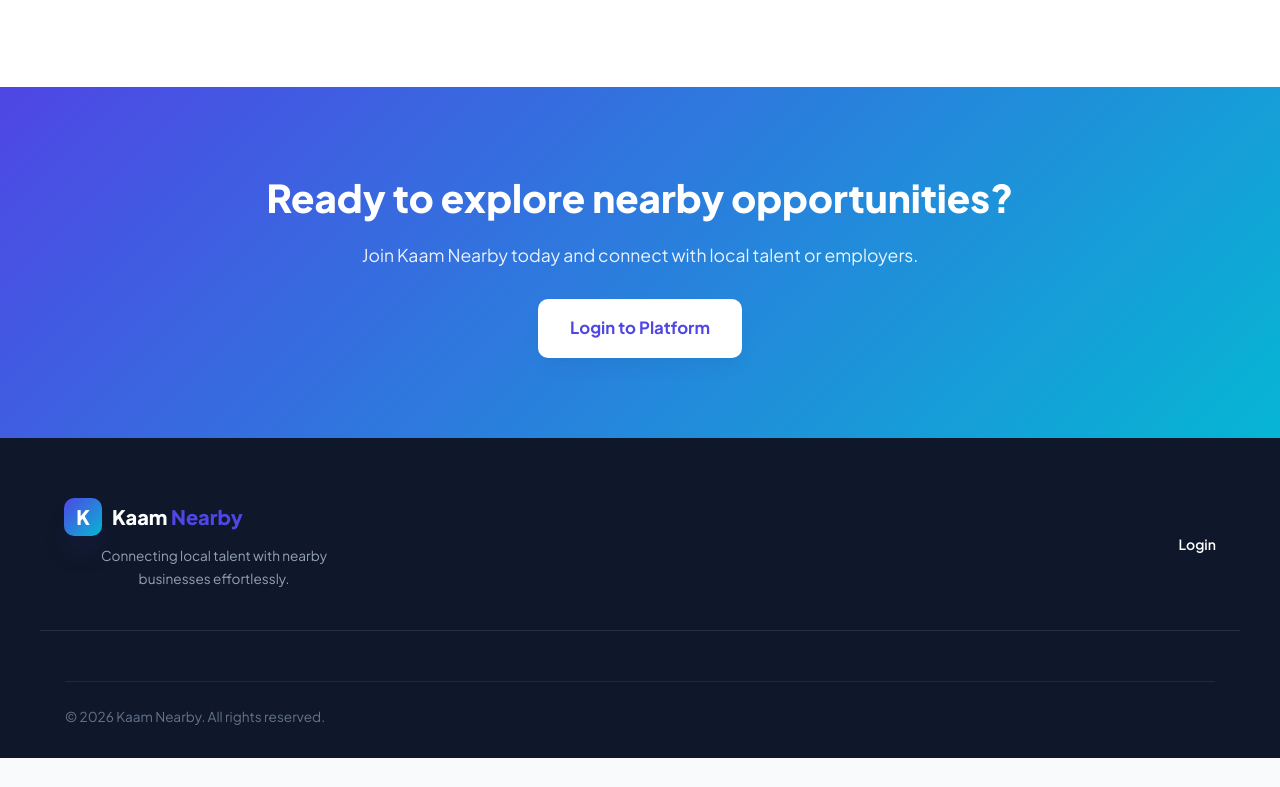
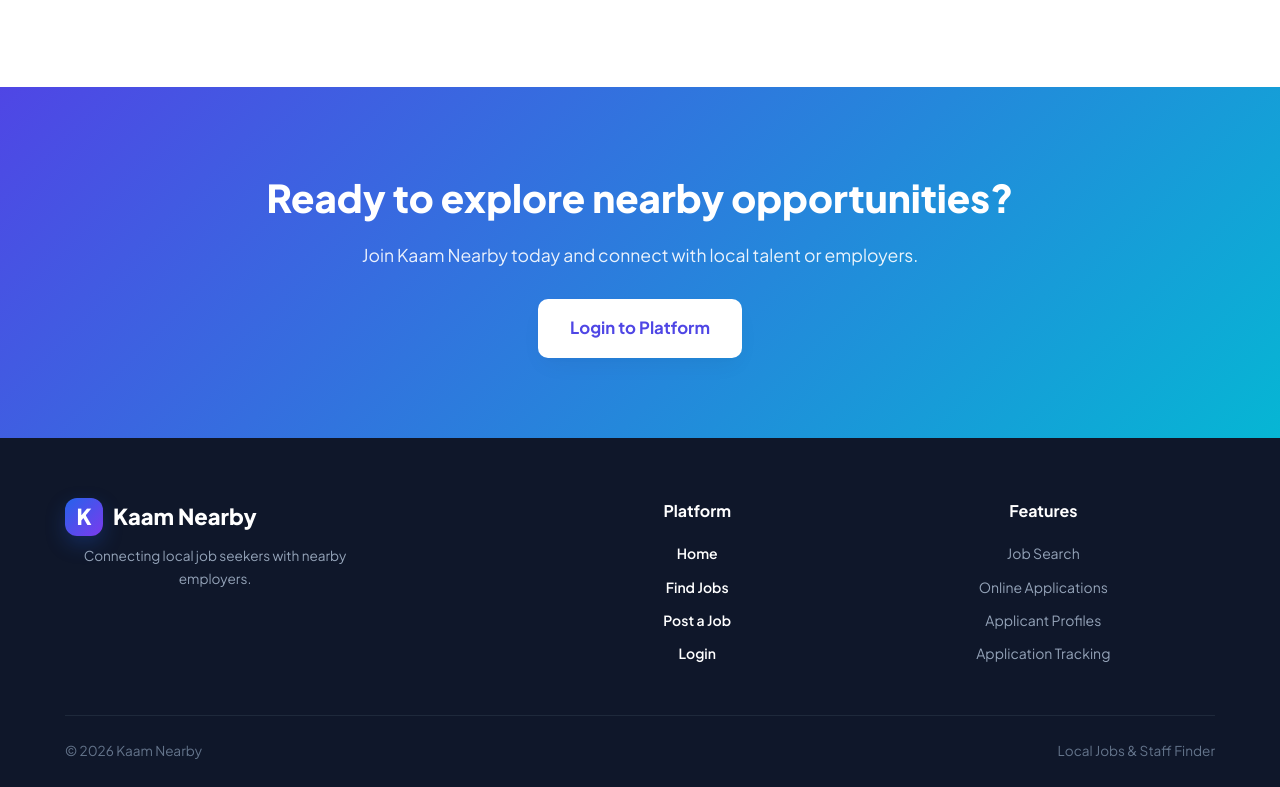
Before and after one commit to gamingbossyt880-eng/kaamnearby, a website: page index.html in a window 1280 px wide. Shown: the part 2244-3031 px from the top of the page. Before the commit the page ends 3002 px from the top, so only its background shows below. Drawn offline with Linux system fonts and the light colour scheme; no server answers.

Commit message:
Update index.html

```diff
--- a/index.html
+++ b/index.html
@@ -203,25 +203,103 @@
         </section>
     </main>
 
-    <!-- FOOTER -->
-    <footer class="main-footer">
-        <div class="container footer-content">
+   <!-- =========================
+     FOOTER
+========================= -->
+
+<footer class="professional-footer">
+
+    <div class="footer-main">
+
         <div class="footer-brand">
-                <a href="index.html" class="brand-logo">
-                    <div class="logo-icon">K</div>
-                    <span class="logo-text">Kaam <span>Nearby</span></span>
+
+            <div class="brand footer-logo">
+                <span class="brand-icon">K</span>
+                <span>Kaam Nearby</span>
+            </div>
+
+            <p>
+                Connecting local job seekers with
+                nearby employers.
+            </p>
+
+        </div>
+
+
+        <div class="footer-links">
+
+            <strong>
+                Platform
+            </strong>
+
+            <a href="index.html">
+                Home
             </a>
-                <p>Connecting local talent with nearby businesses effortlessly.</p>
+
+            <a href="jobseeker.html">
+                Find Jobs
+            </a>
+
+            <a href="employer.html">
+                Post a Job
+            </a>
+
+            <a href="login.html">
+                Login
+            </a>
+
         </div>
+
+
         <div class="footer-links">
-                <a href="login.html">Login</a>
+
+            <strong>
+                Features
+            </strong>
+
+            <span>
+                Job Search
+            </span>
+
+            <span>
+                Online Applications
+            </span>
+
+            <span>
+                Applicant Profiles
+            </span>
+
+            <span>
+                Application Tracking
+            </span>
+
         </div>
+
     </div>
-        <div class="footer-bottom text-center">
-            <p>© 2026 Kaam Nearby. All rights reserved.</p>
+
+
+    <div class="footer-bottom">
+
+        <span>
+            © 2026 Kaam Nearby
+        </span>
+
+        <span>
+            Local Jobs & Staff Finder
+        </span>
+
     </div>
+
 </footer>
 
+
 <script src="script.js"></script>
+
 </body>
+
 </html>
+</script>
+</body>
+
+</html>
+</html>
```
Lines whose indentation alone changed are shown as unchanged.
